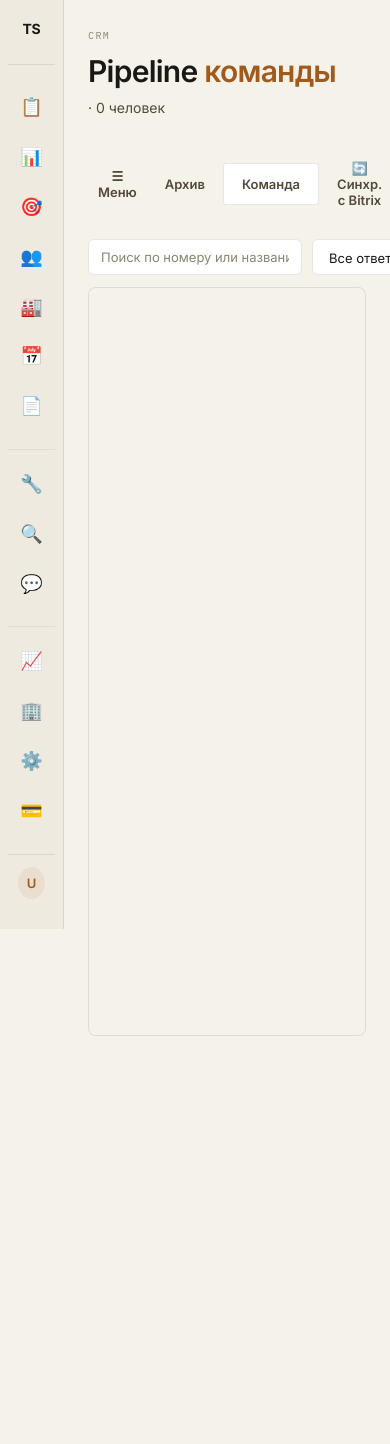
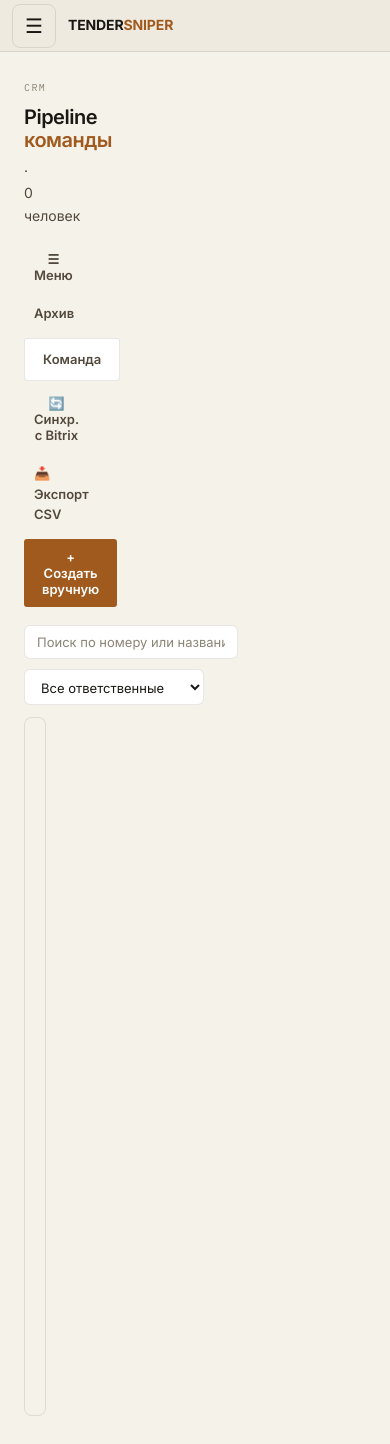
Before and after one commit to nikoly240702/tender-ai-bot, a Python web app: template cabinet/templates/pipeline.html in a window 390 px wide; the page is wider, and only the part inside the window is pictured. Before the commit the page ends 1036 px from the top of that part, so only its background shows below. Run offline with Jinja, Linux system fonts and the light colour scheme; the template is opened without the code that fills it, so the values that code supplies are empty; some web fonts are replaced.

Commit message:
feat: mobile layout for the web cabinet
At <=959px the sidebar was simply display:none with no replacement, so
the cabinet had no navigation at all on a phone — no way to move
between sections.

- Sticky mobile topbar with a hamburger; the sidebar becomes a slide-in
  drawer with backdrop (new mobile-nav.js). Deliberately separate from
  body.pipeline-mode, which is the desktop collapse mechanism.
- Screen padding 44px -> 18/14px, smaller page titles, wrapping action
  rows, tables scroll inside themselves instead of pushing the page.
- Kanban: 7 columns at 78vw each with scroll-snap, so a column fills the
  screen and swipes cleanly; board height accounts for the new topbar.
- Modals go full-screen; result buttons stack and get finger-sized.
- Touch targets raised to 44px on nav controls.

CSS/JS cache versions bumped so browsers actually pick this up.

Co-Authored-By: Claude Sonnet 5 <noreply@anthropic.com>

```diff
--- a/cabinet/static/css/components.css
+++ b/cabinet/static/css/components.css
@@ -405,3 +405,94 @@
 }
 .empty .title { color: var(--text); font-size: 15px; font-weight: 600; margin-bottom: 6px; }
 .loading { padding: 48px; text-align: center; color: var(--muted); font-family: var(--font-mono); font-size: 12px; }
+
+/* ============== МОБИЛЬНАЯ АДАПТАЦИЯ ============== */
+/* Шапка с гамбургером — только на узких экранах. */
+.mobile-topbar { display: none; }
+.mobile-nav-backdrop { display: none; }
+
+@media (max-width: 959px) {
+  .mobile-topbar {
+    display: flex;
+    align-items: center;
+    gap: 12px;
+    position: sticky;
+    top: 0;
+    z-index: 60;
+    height: 52px;
+    padding: 0 12px;
+    background: var(--bg-2);
+    border-bottom: 1px solid var(--line);
+  }
+  .mobile-nav-btn {
+    width: 44px;              /* комфортная область нажатия пальцем */
+    height: 44px;
+    display: flex;
+    align-items: center;
+    justify-content: center;
+    font-size: 20px;
+    line-height: 1;
+    background: transparent;
+    border: 1px solid var(--line);
+    border-radius: 8px;
+    color: var(--text);
+    cursor: pointer;
+  }
+  .mobile-nav-btn:active { background: var(--accent-dim); }
+  .mobile-topbar-logo {
+    font-family: var(--font-display);
+    font-weight: 900;
+    font-size: 14px;
+    letter-spacing: -0.01em;
+    color: var(--text);
+  }
+  .mobile-topbar-logo em { font-style: normal; color: var(--accent); }
+
+  /* Сайдбар — выезжающая панель поверх контента. Важно: перекрываем
+     display:none из правила выше по файлу, иначе панель не покажется. */
+  .sidebar {
+    display: flex !important;
+    position: fixed;
+    top: 0;
+    left: 0;
+    bottom: 0;
+    width: 264px;
+    max-width: 82vw;
+    height: 100vh;
+    z-index: 70;
+    transform: translateX(-100%);
+    transition: transform 0.22s ease;
+    overflow-y: auto;
+  }
+  body.mobile-nav-open .sidebar { transform: translateX(0); }
+
+  .mobile-nav-backdrop {
+    display: block;
+    position: fixed;
+    inset: 0;
+    z-index: 65;
+    background: rgba(0, 0, 0, 0.45);
+  }
+  .mobile-nav-backdrop[hidden] { display: none; }
+
+  /* Пункты меню — крупнее для пальца */
+  .sidebar nav a { padding-top: 11px; padding-bottom: 11px; }
+
+  /* Поля экрана на телефоне — вместо десктопных 44px */
+  .main { padding: 18px 14px 40px; }
+  .page-header { margin-bottom: 18px; }
+  .page-header h1 { font-size: 22px; }
+
+  /* Ряды кнопок над контентом переносятся, а не уезжают за экран */
+  .pipeline-actions,
+  .pipeline-filters { flex-wrap: wrap; gap: 8px; }
+
+  /* Любая широкая таблица прокручивается внутри себя,
+     страница вбок не едет */
+  table { display: block; overflow-x: auto; max-width: 100%; }
+}
+
+@media (max-width: 480px) {
+  .main { padding: 14px 10px 36px; }
+  .page-header h1 { font-size: 20px; }
+}
--- a/cabinet/static/css/pages/pipeline.css
+++ b/cabinet/static/css/pages/pipeline.css
@@ -1040,3 +1040,44 @@ body.pipeline-mode .main {
   max-height: 320px;
   overflow-y: auto;
 }
+
+/* ============= МОБИЛЬНАЯ АДАПТАЦИЯ PIPELINE ============= */
+@media (max-width: 959px) {
+  /* Канбан: 7 колонок в ряд на телефон не влезают. Листаем свайпом,
+     колонка почти во всю ширину экрана — так видно карточку целиком. */
+  .kb-board {
+    grid-template-columns: repeat(7, 78vw);
+    overflow-x: auto;
+    gap: 10px;
+    padding: 10px;
+    scroll-snap-type: x mandatory;   /* колонки «примагничиваются» при свайпе */
+    -webkit-overflow-scrolling: touch;
+  }
+  .kb-col { scroll-snap-align: start; }
+  /* Десктопная высота calc(100vh - 180px) на телефоне оставляет слишком
+     мало места: сверху появилась шапка 52px и уменьшились отступы. */
+  .kb-board { height: calc(100vh - 230px); min-height: 380px; }
+
+  /* Модалки — на весь экран: на телефоне окно 720px с полями по 24px
+     оставляло контент в узкой полоске. */
+  .modal-overlay { padding: 0; align-items: stretch; }
+  .modal-window {
+    width: 100%;
+    max-width: 100%;
+    max-height: 100vh;
+    height: 100vh;
+    border-radius: 0;
+  }
+  .modal-close { width: 44px; height: 44px; font-size: 22px; }
+
+  /* Кнопки в модалке результата — в столбик, крупнее для пальца */
+  .result-modal-actions { flex-direction: column; }
+  .result-modal-actions .btn { width: 100%; padding: 14px 16px; }
+
+  /* Поля цен — в один столбец */
+  .price-field { width: 100%; }
+}
+
+@media (max-width: 480px) {
+  .kb-board { grid-template-columns: repeat(7, 86vw); }
+}
--- /dev/null
+++ b/cabinet/static/js/mobile-nav.js
@@ -0,0 +1,46 @@
+/* Мобильная навигация: сайдбар как выезжающая панель.
+ *
+ * До этого на ширине <=959px сайдбар просто скрывался (display:none) без
+ * какой-либо замены — с телефона по кабинету было вообще невозможно
+ * перемещаться между разделами.
+ *
+ * Намеренно НЕ трогает body.pipeline-mode: это отдельный desktop-механизм
+ * сворачивания сайдбара в узкую полосу (pipeline.js), у него своя логика и
+ * своё состояние в localStorage.
+ */
+(function () {
+  const openBtn = document.getElementById('mobile-nav-open');
+  const backdrop = document.getElementById('mobile-nav-backdrop');
+  if (!openBtn || !backdrop) return;
+
+  function setOpen(open) {
+    document.body.classList.toggle('mobile-nav-open', open);
+    backdrop.hidden = !open;
+    openBtn.setAttribute('aria-expanded', open ? 'true' : 'false');
+    // Блокируем прокрутку страницы под открытой панелью
+    document.body.style.overflow = open ? 'hidden' : '';
+  }
+
+  openBtn.addEventListener('click', () => {
+    setOpen(!document.body.classList.contains('mobile-nav-open'));
+  });
+
+  backdrop.addEventListener('click', () => setOpen(false));
+
+  // Переход по ссылке меню — панель закрывается сама
+  document.querySelectorAll('.sidebar nav a').forEach(a => {
+    a.addEventListener('click', () => setOpen(false));
+  });
+
+  document.addEventListener('keydown', (e) => {
+    if (e.key === 'Escape') setOpen(false);
+  });
+
+  // Возврат на десктопную ширину при открытой панели не должен оставлять
+  // заблокированную прокрутку.
+  window.addEventListener('resize', () => {
+    if (window.innerWidth > 959 && document.body.classList.contains('mobile-nav-open')) {
+      setOpen(false);
+    }
+  });
+})();
--- a/cabinet/templates/_base.html
+++ b/cabinet/templates/_base.html
@@ -9,12 +9,20 @@
   <link rel="preconnect" href="https://fonts.gstatic.com" crossorigin>
   <link href="https://fonts.googleapis.com/css2?family=Inter:wght@400;500;600;700&family=IBM+Plex+Mono:wght@400;500;600&family=Unbounded:wght@900&display=swap" rel="stylesheet">
 
-  <link rel="stylesheet" href="/cabinet/static/css/tokens.css?v=7">
-  <link rel="stylesheet" href="/cabinet/static/css/base.css?v=7">
-  <link rel="stylesheet" href="/cabinet/static/css/components.css?v=7">
+  <link rel="stylesheet" href="/cabinet/static/css/tokens.css?v=8">
+  <link rel="stylesheet" href="/cabinet/static/css/base.css?v=8">
+  <link rel="stylesheet" href="/cabinet/static/css/components.css?v=8">
   {% block page_css %}{% endblock %}
 </head>
 <body>
+  <!-- Мобильная шапка: видна только на узких экранах (<=959px), где сайдбар
+       превращается в выезжающую панель. На десктопе скрыта через CSS. -->
+  <header class="mobile-topbar">
+    <button class="mobile-nav-btn" id="mobile-nav-open" aria-label="Открыть меню" aria-expanded="false">☰</button>
+    <span class="mobile-topbar-logo">TENDER<em>SNIPER</em></span>
+  </header>
+  <div class="mobile-nav-backdrop" id="mobile-nav-backdrop" hidden></div>
+
   <div class="app">
     {% include "_sidebar.html" %}
 
@@ -30,6 +38,7 @@
   <script src="/cabinet/static/js/api.js"></script>
   <script src="/cabinet/static/js/modal.js"></script>
   <script src="/cabinet/static/js/toggle.js"></script>
+  <script src="/cabinet/static/js/mobile-nav.js?v=1"></script>
   {% block page_js %}{% endblock %}
 </body>
 </html>
--- a/cabinet/templates/pipeline.html
+++ b/cabinet/templates/pipeline.html
@@ -3,7 +3,7 @@
 {% block title %}Pipeline — Tender Sniper{% endblock %}
 
 {% block page_css %}
-  <link rel="stylesheet" href="/cabinet/static/css/pages/pipeline.css?v=10">
+  <link rel="stylesheet" href="/cabinet/static/css/pages/pipeline.css?v=11">
 {% endblock %}
 
 {% block main %}
```
